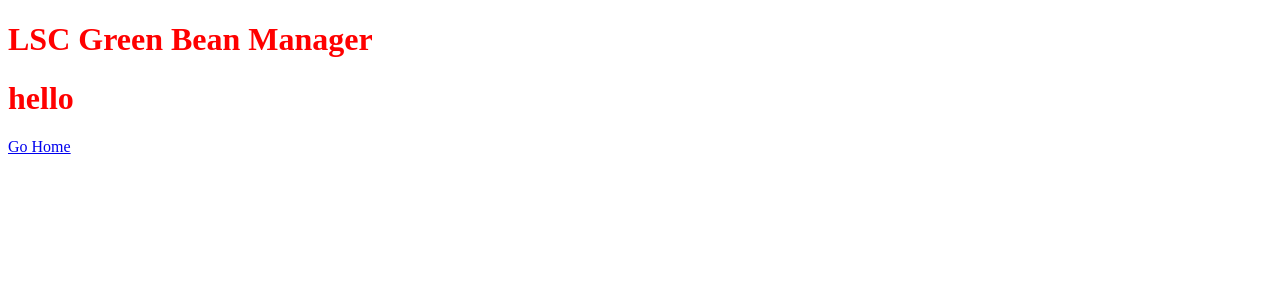
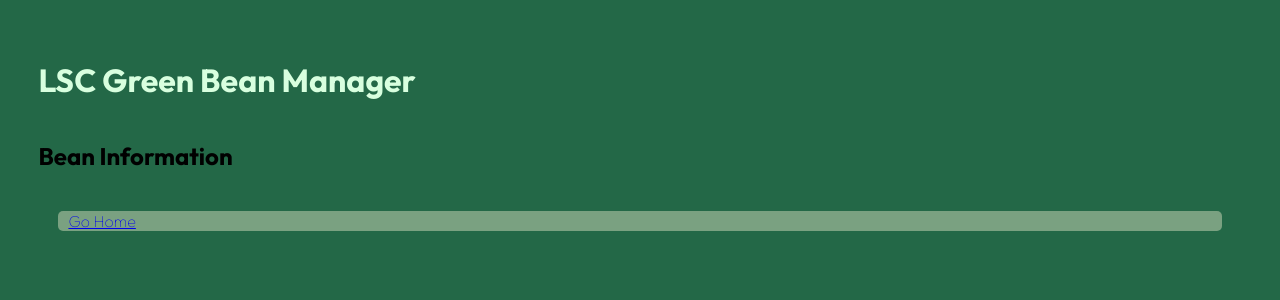
Before and after one commit to benjaminbuckmaster/fazenda, a Django app: page / in a window 1280 px wide. Shown: the top 300 px of the page. Run offline with Django 5.2, Linux system fonts and the light colour scheme; data that the repository does not hold is empty.

Commit message:
connected bean information to html

```diff
--- a/gbm/inventory/static/css/style.css
+++ b/gbm/inventory/static/css/style.css
@@ -1,3 +1,38 @@
+@import url('https://fonts.googleapis.com/css2?family=Outfit:wght@100;700&display=swap');
+
+html {
+    font-size: 16px;
+    font-weight: 100;
+}
+
+body {
+    display: flex;
+    flex-direction: column;
+    justify-content: center;
+    font-family: 'Outfit', sans-serif;
+    background-color: #236847;
+    margin: 3%;
+}
+
 h1 {
-    color: red;
+    color: rgb(216, 255, 223);
 }
+
+.bean-info-container {
+    background-color: rgba(255, 255, 255, 0.8);
+}
+
+.bean-information {
+    color: rgb(13, 56, 57);
+}
+
+.footer-block {
+    background-color: rgb(122, 161, 129);
+}
+
+.bean-info-container, .footer-block {
+    margin: 20px;
+    border-radius: 5px;
+    padding-left: 10px;
+    padding-right: 10px;
+}
--- a/gbm/inventory/templates/home.html
+++ b/gbm/inventory/templates/home.html
@@ -1,5 +1,12 @@
 {% extends "base.html" %}
 
 {% block content %}
-<h1>hello</h1>
+<h2>Bean Information</h2>
+{% if beans %}
+<div class="bean-info-container">
+    {% for bean in beans %}
+    <p class="bean-information">{{ bean }}</p>
+    {% endfor %}
+</div>
+{% endif %}
 {% endblock content %}
--- a/gbm/inventory/views.py
+++ b/gbm/inventory/views.py
@@ -1,4 +1,9 @@
 from django.shortcuts import render
+from .models import Bean
 
 def home(request):
-    return render(request, 'home.html', {})
+    # get the bean information from the database
+    beans = Bean.objects.all()
+
+    # show the homepage and pass through bean information
+    return render(request, 'home.html', {'beans':beans})
```
